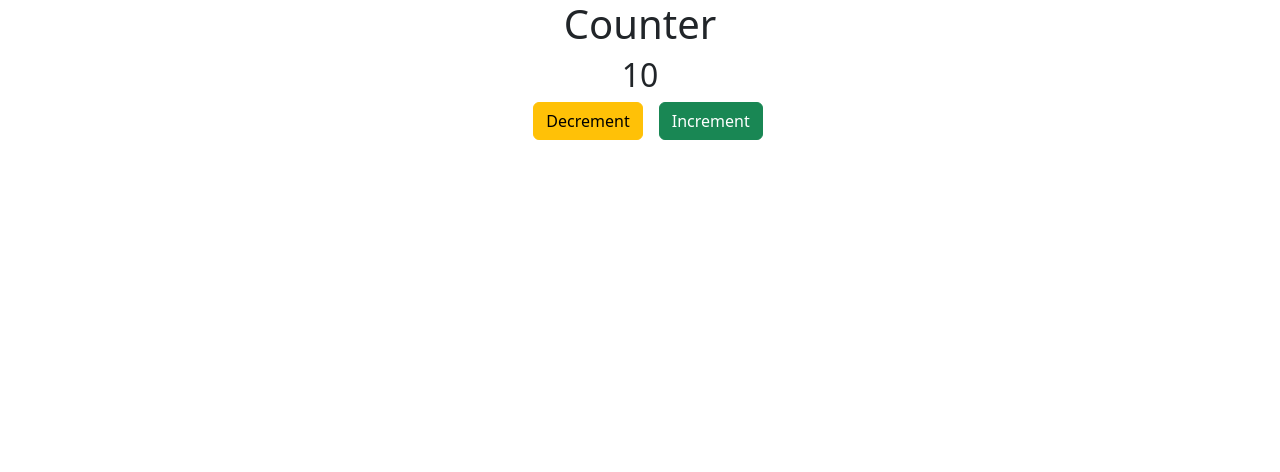
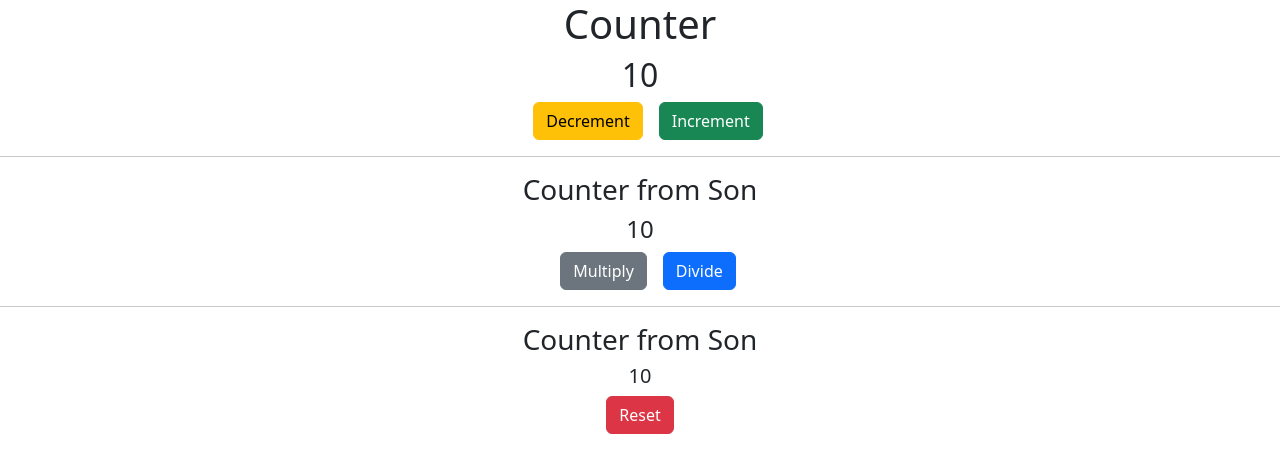
Before and after one commit to moive/ngrx-app-basic, an Angular app: page / in a window 1280 px wide. Shown: the top 472 px of the page. Built offline with nearby package versions, Linux system fonts and the light colour scheme.

Commit message:
working components son and grandson

```diff
--- a/src/app/app.component.html
+++ b/src/app/app.component.html
@@ -14,3 +14,9 @@
     </button>
   </div>
 </div>
+<hr />
+<div class="row text-center">
+  <div class="col">
+    <app-son [counter]="counter" (counterChanged)="counter = $event"></app-son>
+  </div>
+</div>
--- a/src/app/counter/grandson/grandson.component.html
+++ b/src/app/counter/grandson/grandson.component.html
@@ -1 +1,8 @@
-<p>grandson works!</p>
+<h3>Counter from Son</h3>
+<h5>{{ counter }}</h5>
+
+<div class="row">
+  <div class="col">
+    <button (click)="reset()" class="btn btn-danger">Reset</button>
+  </div>
+</div>
--- a/src/app/counter/grandson/grandson.component.ts
+++ b/src/app/counter/grandson/grandson.component.ts
@@ -1,15 +1,19 @@
-import { Component, OnInit } from '@angular/core';
+import { Component, EventEmitter, Input, OnInit, Output } from '@angular/core';
 
 @Component({
   selector: 'app-grandson',
   templateUrl: './grandson.component.html',
-  styleUrls: ['./grandson.component.scss']
+  styleUrls: ['./grandson.component.scss'],
 })
 export class GrandsonComponent implements OnInit {
+  @Input() counter: number = 0;
+  @Output() counterChanged = new EventEmitter();
+  constructor() {}
 
-  constructor() { }
+  ngOnInit(): void {}
 
-  ngOnInit(): void {
+  reset() {
+    this.counter = 0;
+    this.counterChanged.emit(this.counter);
   }
-
 }
--- a/src/app/counter/son/son.component.html
+++ b/src/app/counter/son/son.component.html
@@ -1 +1,18 @@
-<p>son works!</p>
+<h3>Counter from Son</h3>
+<h4>{{ counter }}</h4>
+
+<div class="row">
+  <div class="col">
+    <button (click)="multiply()" class="btn btn-secondary mx-3">Multiply</button
+    ><button (click)="divide()" class="btn btn-primary">Divide</button>
+  </div>
+</div>
+<hr />
+<div class="row">
+  <div class="col">
+    <app-grandson
+      [counter]="counter"
+      (counterChanged)="resetGrandson($event)"
+    ></app-grandson>
+  </div>
+</div>
--- a/src/app/counter/son/son.component.ts
+++ b/src/app/counter/son/son.component.ts
@@ -1,15 +1,28 @@
-import { Component, OnInit } from '@angular/core';
+import { Component, EventEmitter, Input, OnInit, Output } from '@angular/core';
 
 @Component({
   selector: 'app-son',
   templateUrl: './son.component.html',
-  styleUrls: ['./son.component.scss']
+  styleUrls: ['./son.component.scss'],
 })
 export class SonComponent implements OnInit {
+  @Input() counter: number = 0;
+  @Output() counterChanged = new EventEmitter();
+  constructor() {}
 
-  constructor() { }
+  ngOnInit(): void {}
 
-  ngOnInit(): void {
+  multiply() {
+    this.counter *= 2;
+    this.counterChanged.emit(this.counter);
+  }
+  divide() {
+    this.counter /= 2;
+    this.counterChanged.emit(this.counter);
   }
 
+  resetGrandson(val: number) {
+    this.counter = val;
+    this.counterChanged.emit(this.counter);
+  }
 }
```
